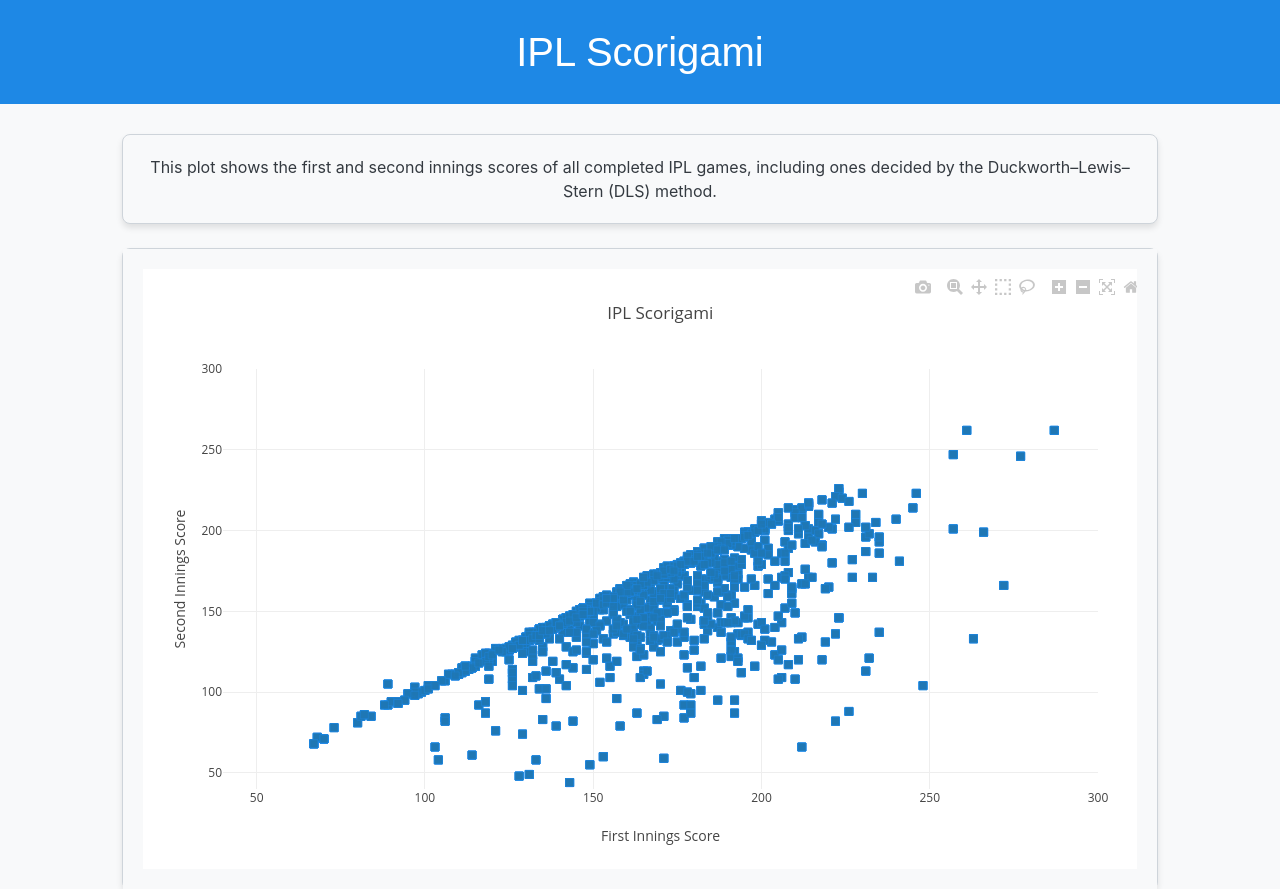
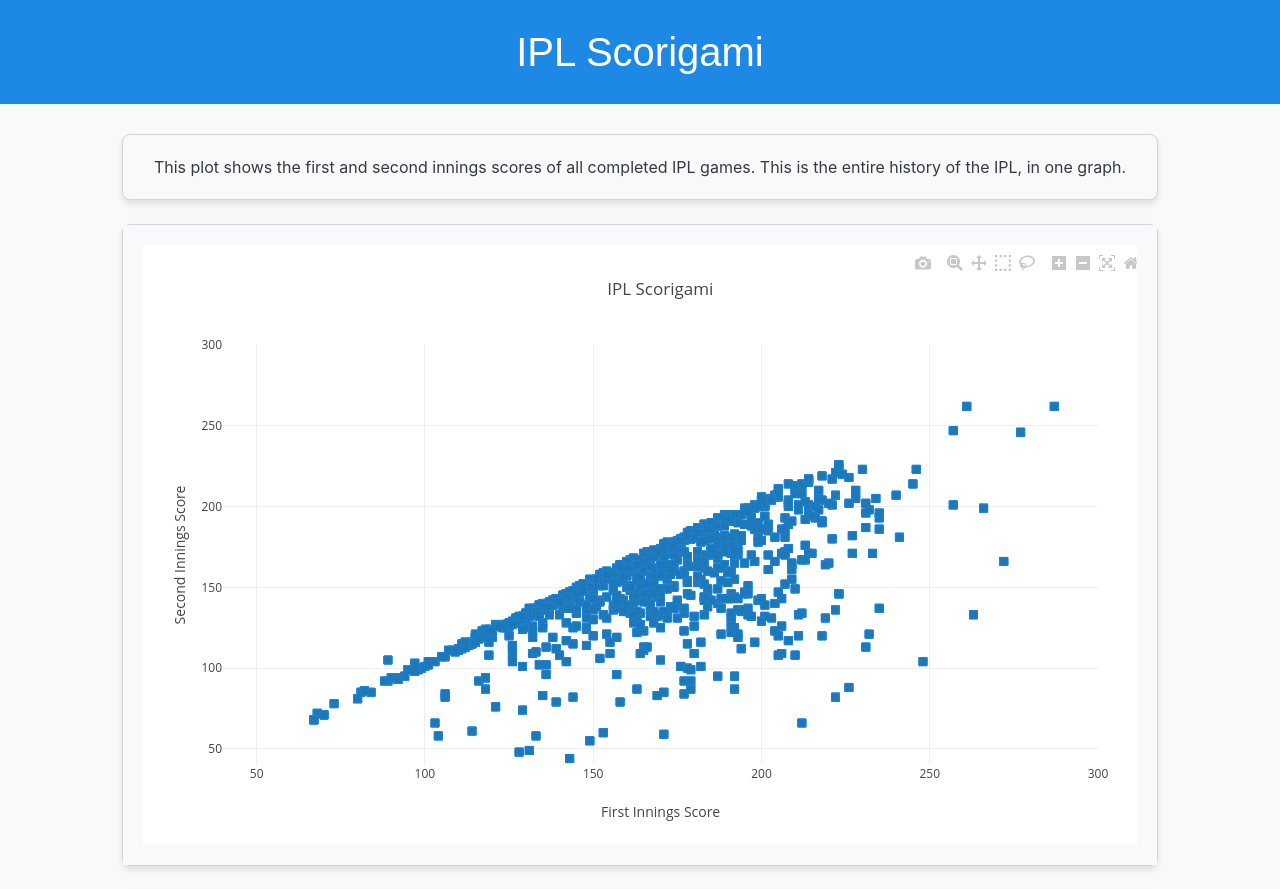
Before and after one commit to arulgundam/ipl_scorigami_deprecated2, a Flask app: page / in a window 1280 px wide. Shown: the top 889 px of the page. Run offline with Flask 2, Linux system fonts and the light colour scheme; data comes from the database, SQL or seed files in the repository; both versions use the stored data as it was after the commit; some libraries are stand-ins or nearby versions; some web fonts are replaced.

Commit message:
Added footer.

```diff
--- a/templates/index.html
+++ b/templates/index.html
@@ -22,7 +22,7 @@
             <div class="col-md-10 offset-md-1">
                 <div class="card main-card">
                     <div class="card-body">
-                        <p class="card-text">This plot shows the first and second innings scores of all completed IPL games, including ones decided by the Duckworth–Lewis–Stern (DLS) method.</p>
+                        <p class="card-text">This plot shows the first and second innings scores of all completed IPL games. This is the entire history of the IPL, in one graph.</p>
                     </div>
                 </div>
             </div>
@@ -61,6 +61,13 @@
         </div>
     </div>
 
+    <!-- Footer -->
+    <footer class="footer bg-dark text-white text-center">
+        <div class="container">
+            <p class="mb-0">Source Code: <a href="https://github.com/arulgundam/ipl_scorigami" class="text-white" target="_blank">arulgundam/ipl_scorigami</a> | LinkedIn: <a href="https://www.linkedin.com/in/arul-gundam/" class="text-white" target="_blank">Arul Gundam</a></p>
+        </div>
+    </footer>
+
     <!-- Plotly JS and Fetch Data -->
     <script src="https://cdn.plot.ly/plotly-latest.min.js"></script>
     <script src="{{ url_for('static', filename='js/script.js') }}"></script>
```
Also changed, not shown: instance/ipl_data.db.
